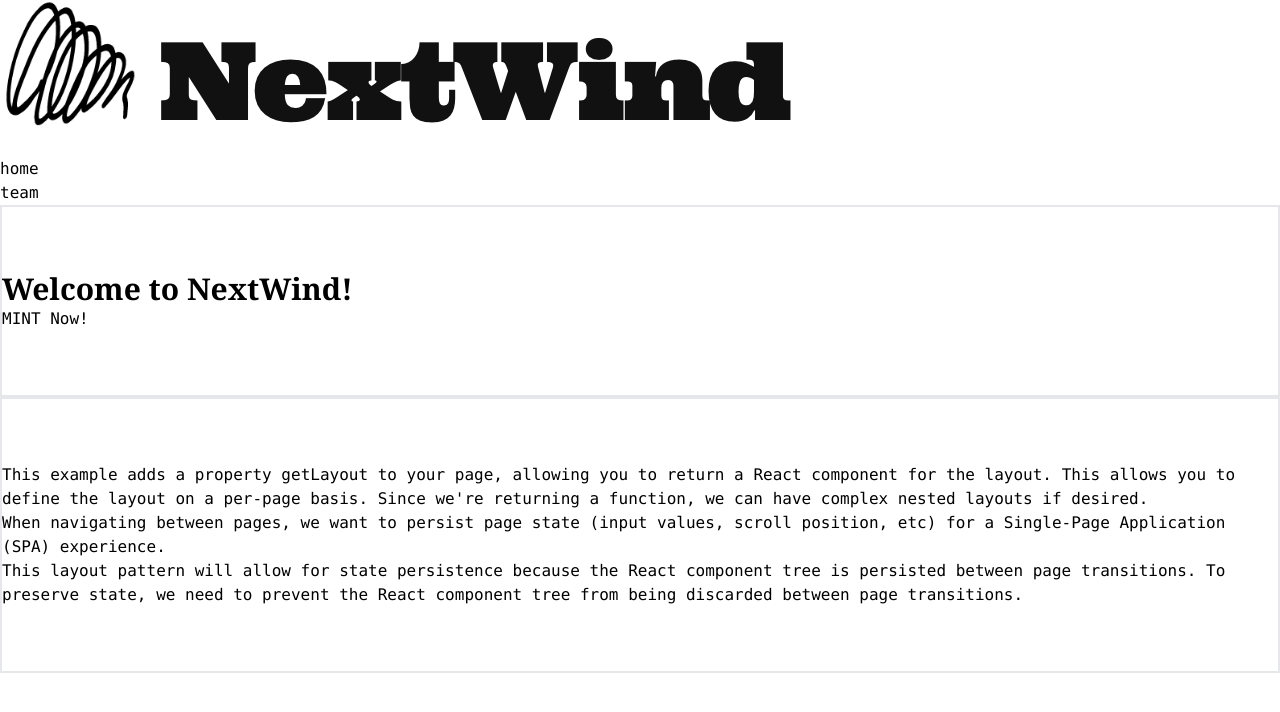
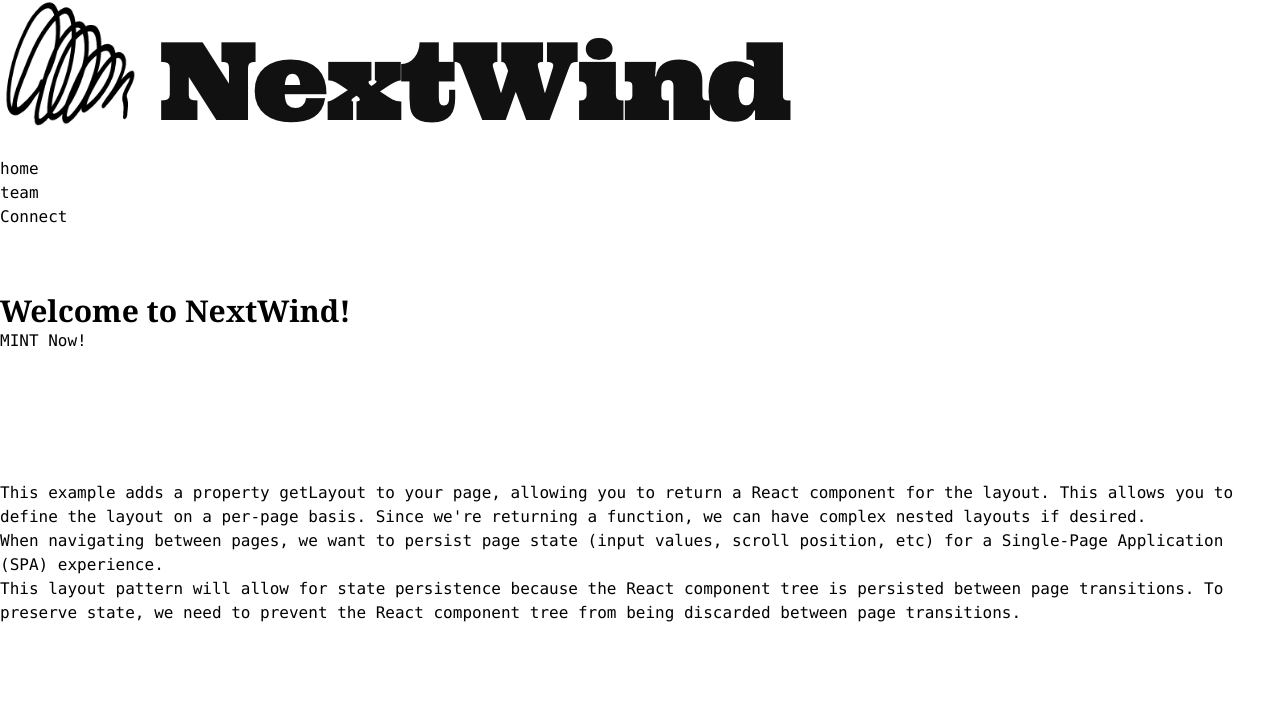
Before and after one commit to rhyanvargas/nextjs-tailwind, a Next.js app: page / in a window 1280 px wide. Shown: the top 712 px of the page. Built offline with nearby package versions, Linux system fonts and the light colour scheme.

Commit message:
add dummy connect button

```diff
--- a/components/navigation.js
+++ b/components/navigation.js
@@ -1,37 +1,26 @@
 import Link from "next/link";
-import Image from 'next/image'
-import logoImg from '../public/nextwind-logo-text-dark.png'
+import Image from "next/image";
+import logoImg from "../public/nextwind-logo-text-dark.png";
 // import PropTypes from 'prop-types';
-
 
 const NAV_ITEMS = [
   {
-    "name": "home",
-    "url": "/"
+    name: "home",
+    url: "/",
   },
   {
-    "name": "team",
-    "url": "/team"
+    name: "team",
+    url: "/team",
   },
-  // {
-  //   "name": "roadmap",
-  //   "url": "/roadmap"
-  // },
-  // {
-  //   "name": "gallery",
-  //   "url": "/gallery"
-  // },
-
-
-]
+];
 
 export const navItem = (text = "Nav Item", url = "#") => {
   return (
     <Link href={url}>
       <a>{text}</a>
     </Link>
-  )
-}
+  );
+};
 
 const logo = (
   <Image
@@ -42,15 +31,18 @@ const logo = (
   // blurDataURL="data:..." automatically provided
   // placeholder="blur" // Optional blur-up while loading
   />
-)
+);
 
+const onClickHandler = () => {
+  alert("CONNECT CLICK!");
+};
 
 const Navigation = () => {
   return (
-    <nav className={`container mx-auto items-center fixed bottom-0 sm:relative w-full border-gray border-t-[1px] flex justify-between`}>
-      <div className=" flex flex-initial w-44  h-auto">
-        {logo}
-      </div>
+    <nav
+      className={`border-gray container fixed bottom-0 mx-auto flex w-full items-center justify-between border-t-[1px] sm:relative`}
+    >
+      <div className=" flex h-auto w-44  flex-initial">{logo}</div>
       <ul className="flex flex-1 justify-end">
         {NAV_ITEMS.map((item, index) => {
           let name = item.name;
@@ -59,10 +51,17 @@ const Navigation = () => {
             <li className={`px-4`} key={`${item}.toString + ${index}`}>
               {navItem(name, url)}
             </li>
-          )
+          );
         })}
-        {/* <input placeholder="Search..." /> */}
       </ul>
+      <div>
+        <button
+          className={`rounded-md border-2 border-black px-4 py-2 font-mono text-sm  uppercase tracking-wide hover:border-transparent hover:bg-black hover:text-white focus:outline-none focus:ring-2 focus:ring-black focus:ring-offset-2`}
+          onClick={onClickHandler}
+        >
+          Connect
+        </button>
+      </div>
     </nav>
   );
 };
--- a/package.json
+++ b/package.json
@@ -11,7 +11,7 @@
   "dependencies": {
     "@headlessui/react": "^1.4.3",
     "@heroicons/react": "^1.0.5",
-    "next": "^12.0.10",
+    "next": "^12.1.0",
     "react": "17.0.2",
     "react-dom": "17.0.2"
   },
@@ -20,6 +20,8 @@
     "eslint": "8.6.0",
     "eslint-config-next": "12.0.7",
     "postcss": "^8.4.5",
+    "prettier": "^2.5.1",
+    "prettier-plugin-tailwindcss": "^0.1.8",
     "tailwindcss": "^3.0.12"
   }
 }
--- a/pages/index.js
+++ b/pages/index.js
@@ -11,7 +11,7 @@ const Index = () => {
         <h1>
           Welcome to NextWind!
         </h1>
-        <button className={`border-2 border-black uppercase text-sm tracking-wide font-mono px-4 py-2 hover:text-white hover:bg-black hover:border-transparent focus:outline-none focus:ring-2 focus:ring-black focus:ring-offset-2`} onClick={onClickHandler}>MINT Now!</button>
+        <button className={`tracking-wide font-mono px-4 py-2 border-2 border-black uppercase text-sm   hover:text-white hover:bg-black hover:border-transparent focus:outline-none focus:ring-2 focus:ring-black focus:ring-offset-2`} onClick={onClickHandler}>MINT Now!</button>
       </div>
     </section>
   )
--- /dev/null
+++ b/prettier.config.js
@@ -0,0 +1,3 @@
+module.exports = {
+  plugins: [require('prettier-plugin-tailwindcss')],
+}
--- a/styles/globals.css
+++ b/styles/globals.css
@@ -9,7 +9,7 @@
     @apply font-mono;
   }
   section {
-    @apply py-10 md:py-16 border-2;
+    @apply py-10 md:py-16 ;
   }
   h1,h2,h3,h4 {
     @apply font-serif text-3xl font-bold ;
```
Also changed, not shown: 1 other file (tests, documents, lock files or other folders).
